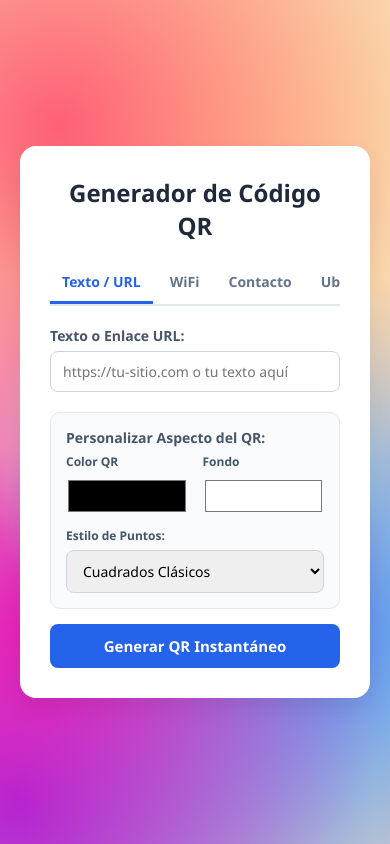
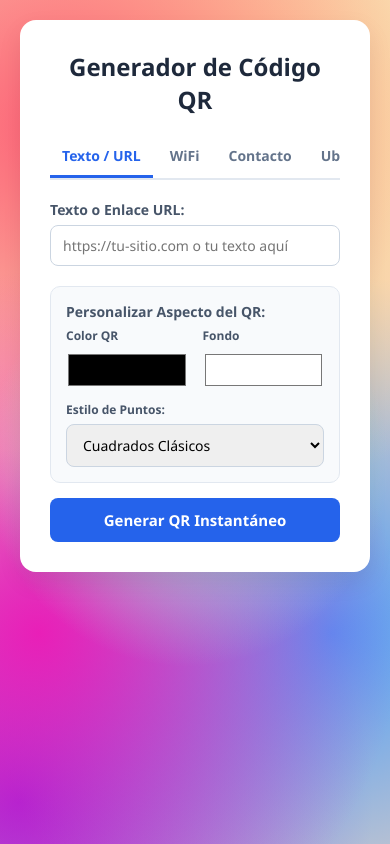
Before and after one commit to iamkevins/qr-pro-web, a Flask app: page / in a window 390 px wide. Run offline with Flask 3, Linux system fonts and the light colour scheme; some libraries are stand-ins or nearby versions.

Commit message:
Actualizar estilos.css

```diff
--- a/static/estilos.css
+++ b/static/estilos.css
@@ -254,3 +254,13 @@ input:focus, select:focus {
     border: 1px solid #fecaca;
     display: none;
 }
+
+
+@media (max-width: 700px) {
+  /* Tus estilos para teléfono aquí */
+  body {
+    flex-direction: column;
+    justify-content: flex-start;
+
+  }
+}
```
